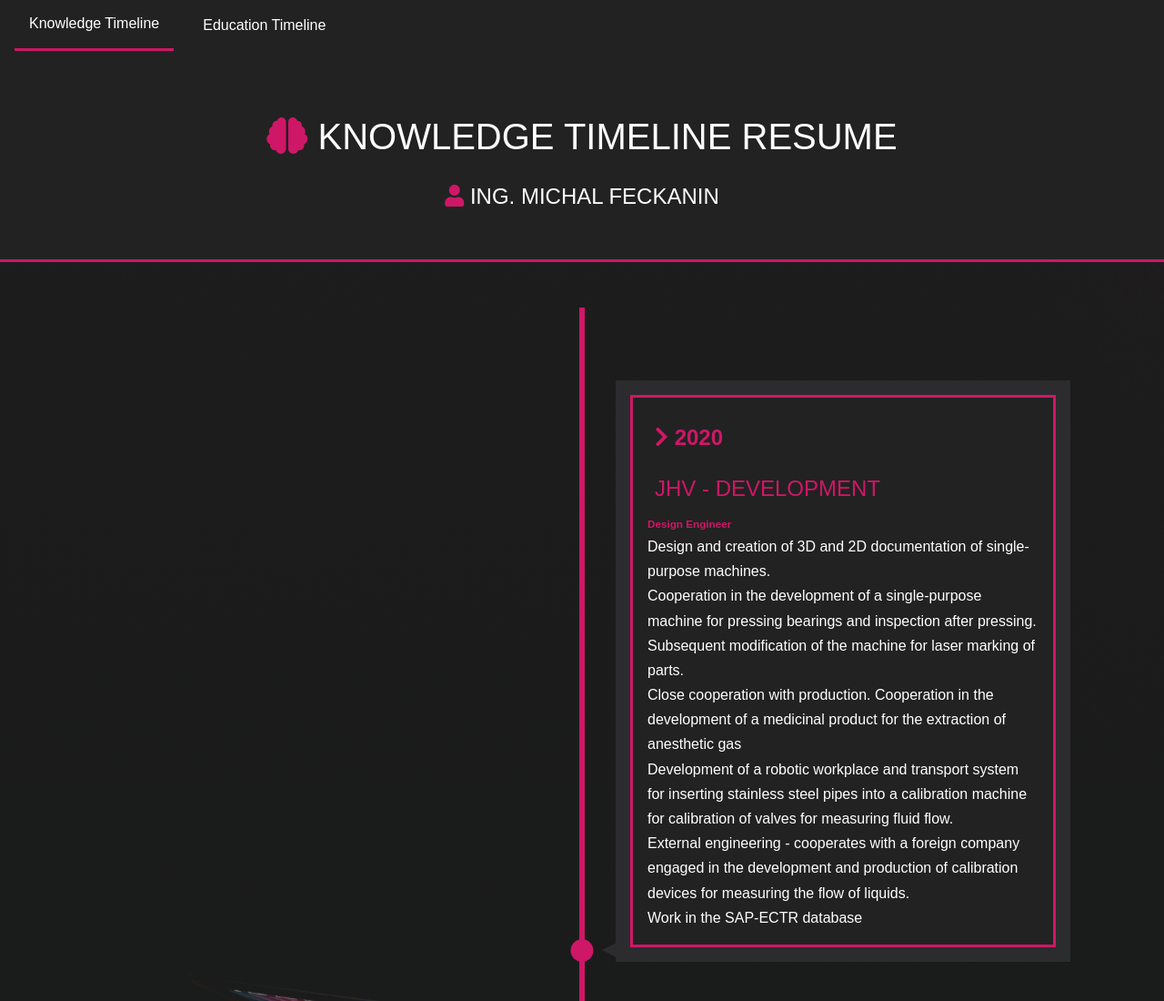
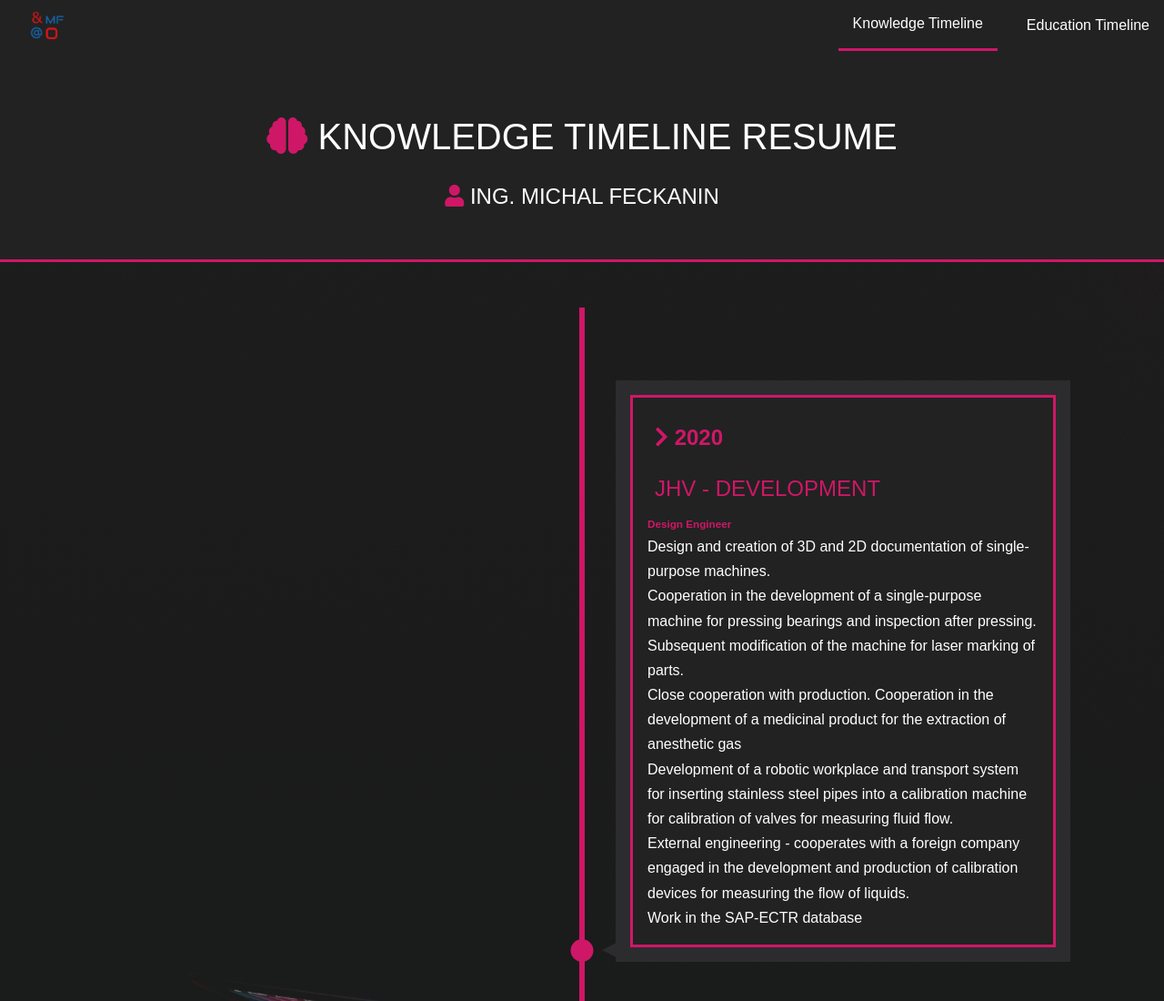
Before and after one commit to Feci22/timeline.github.io, a plain HTML site: page index.html in a window 1280 px wide. Shown: the top 1100 px of the page at 91% size. Drawn offline with nearby package versions, Linux system fonts and the light colour scheme.

Commit message:
logo update

```diff
--- a/index.html
+++ b/index.html
@@ -16,6 +16,7 @@
 <body>
   <header class="main-header">
     <nav id="main-nav" class="main-nav bg-dark">
+      <div class="main-nav__logo"><a href="#"></a></div>
       <ul class="main-nav__list">
         <li class="main-nav__list__item"><a href="index.html" class="current">Knowledge Timeline</a></li>
         <li class="main-nav__list__item"><a href="index_ed.html">Education Timeline</a></li>
--- a/scss/main.scss
+++ b/scss/main.scss
@@ -33,6 +33,7 @@
   display: flex;
   justify-content: space-between;
   align-items: center;
+  text-align: center;
 
   &__logo {
     background: url(../dist/img/logo.png)no-repeat center center/cover;
@@ -41,7 +42,12 @@
     width: 40px;
     height: 40px;
     margin-left: 2rem;
-    // cursor: pointer;
+
+    a {
+      display: block;
+      padding: 1rem;
+      margin: auto;
+    }
   }
 
   @include for-phone-only {
```
Also changed, not shown: index_ed.html (+1 -1 lines), css/main.css, 1 other file.
